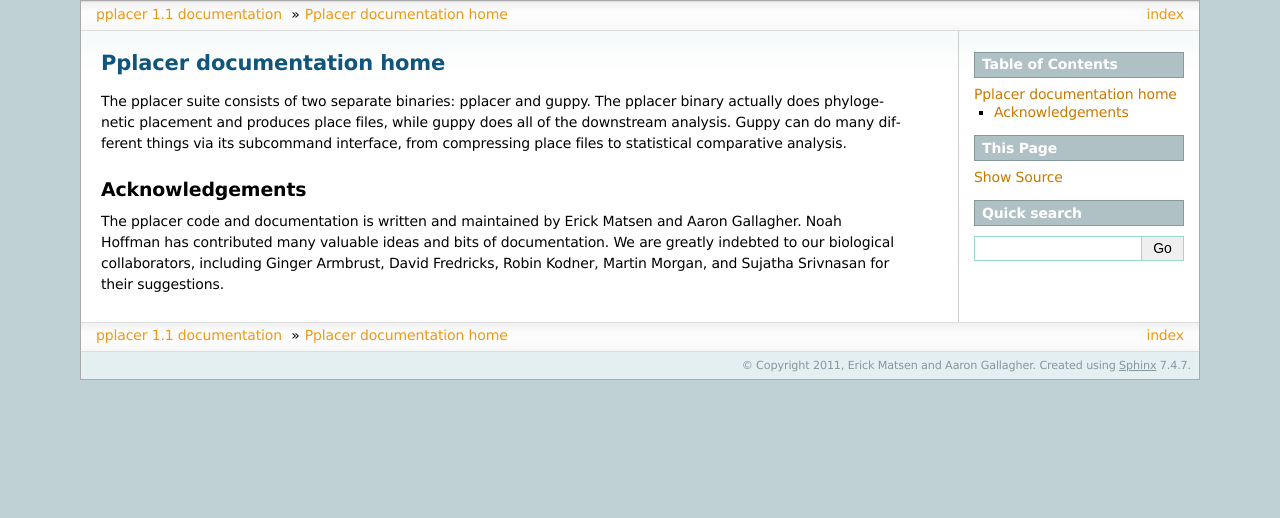
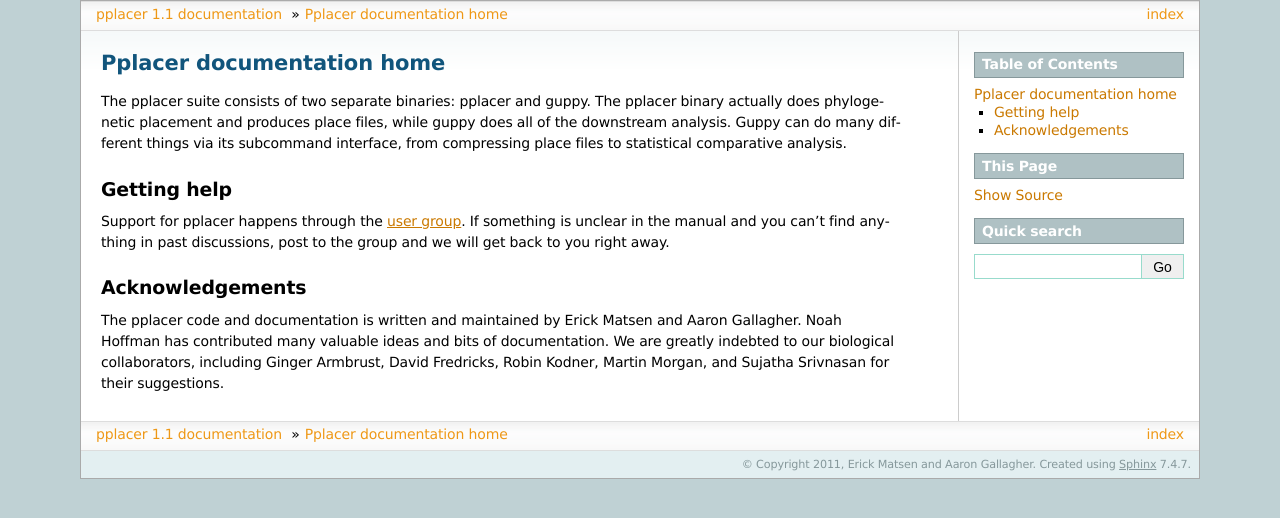
Before and after one commit to matsen/pplacer, a Sphinx documentation site: the page built from docs/index.rst, in a window 1280 px wide. Shown: the top 518 px of the page. Built offline with Sphinx 7.4.7, drawn with Linux system fonts in a browser that asks for light colours; formulas are drawn with MathJax 3; pages that are not in the unit, such as notebooks, are missing from menus.

Commit message:
added a link to the new user group

```diff
--- a/docs/index.rst
+++ b/docs/index.rst
@@ -13,6 +13,12 @@
    generated_rst/guppy
 
 
+Getting help
+------------
+Support for pplacer happens through the `user group`_.
+If something is unclear in the manual and you can't find anything in past discussions, post to the group and we will get back to you right away.
+
+
 Acknowledgements
 ----------------
 The pplacer code and documentation is written and maintained by Erick Matsen and Aaron Gallagher.
@@ -26,9 +32,4 @@
 Sujatha Srivnasan
 for their suggestions.
 
-.. Indices and tables
-.. ==================
-
-.. * :ref:`genindex`
-.. * :ref:`modindex`
-.. * :ref:`search`
+.. _user group: http://groups.google.com/group/pplacer-users
```
